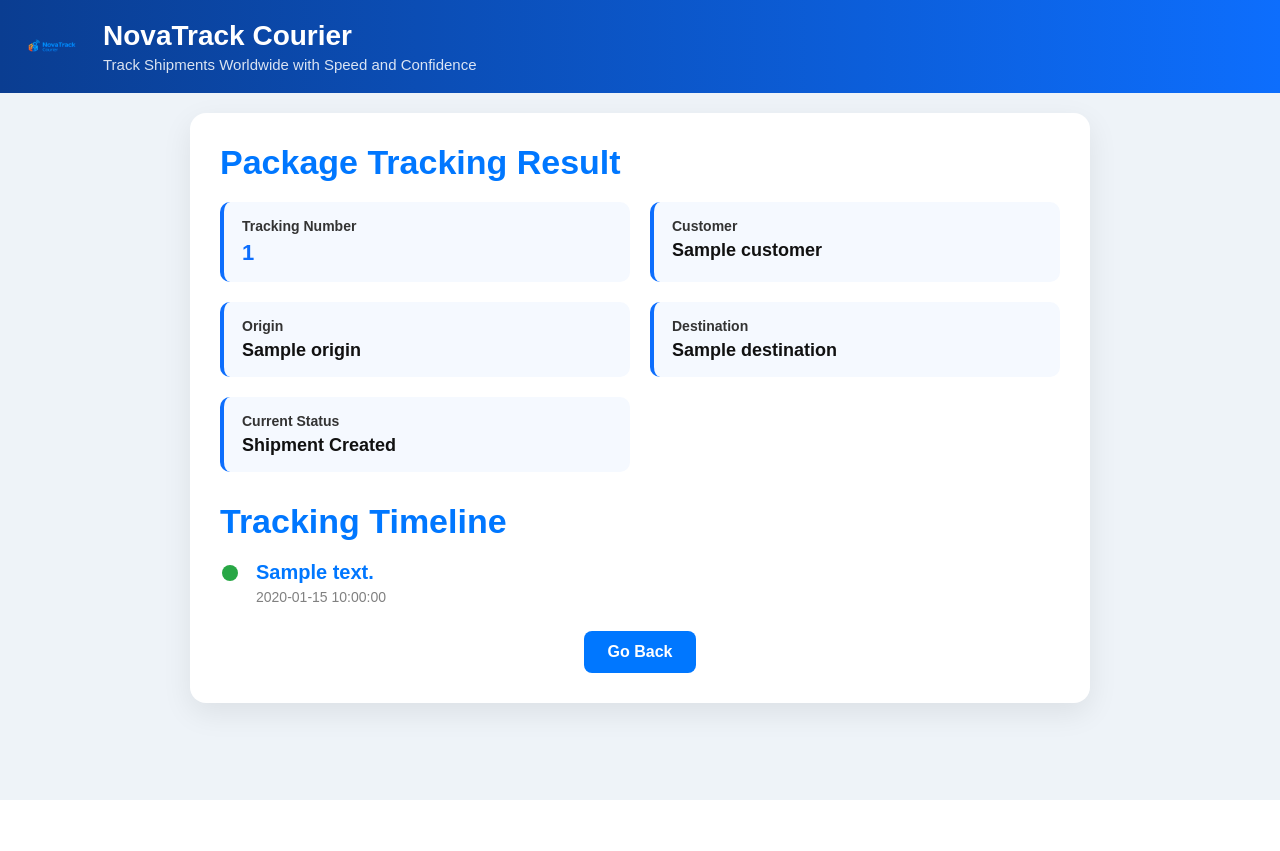
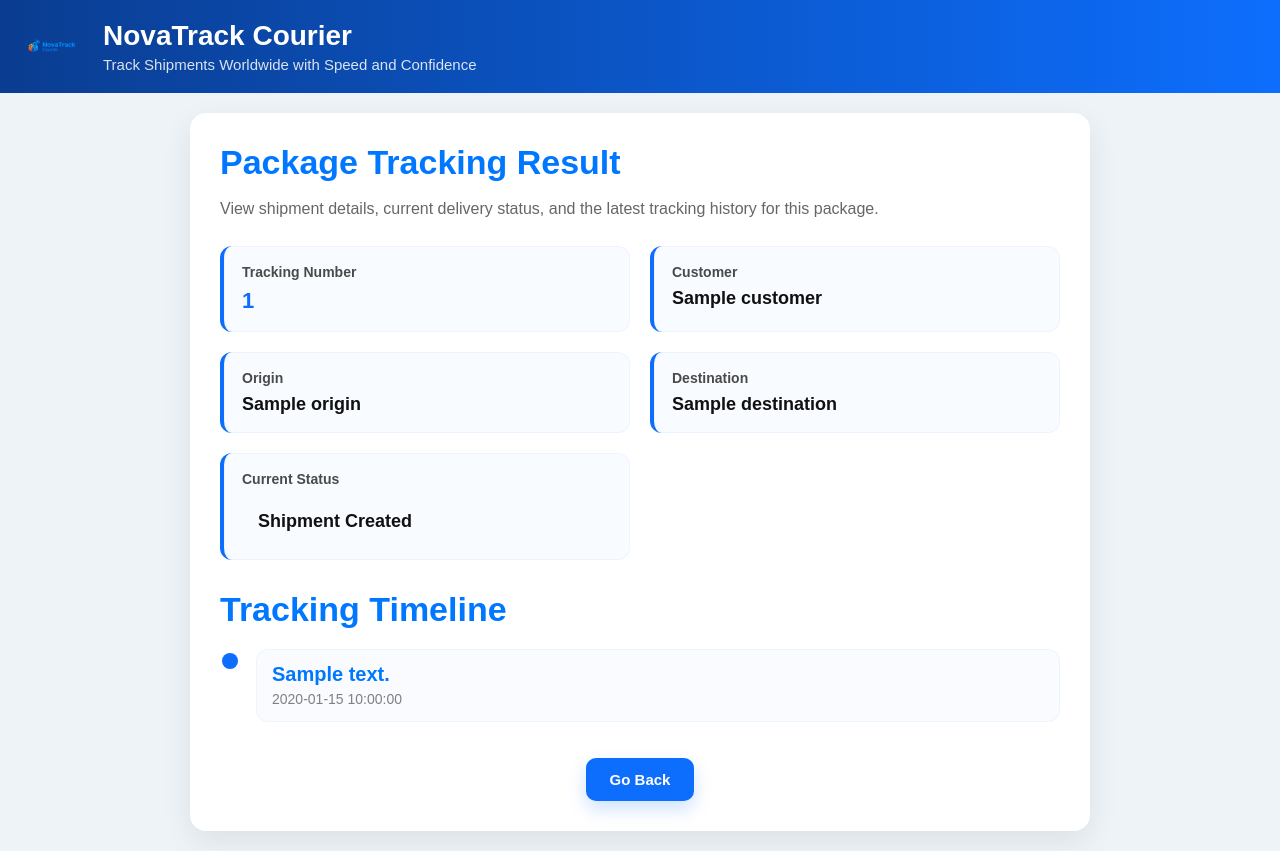
Before and after one commit to speechless001/novatrack-courier, a Flask app: template templates/result.html in a window 1280 px wide. Before the commit the page ends 800 px from the top, so only its background shows below. Run offline with Flask 3, Linux system fonts and the light colour scheme; the template is opened without the code that fills it: most values are stand-ins (such as "Sample title", 1, 10 or a date in 2020); some libraries are stand-ins or nearby versions.

Commit message:
css improvements

```diff
--- a/templates/result.html
+++ b/templates/result.html
@@ -97,14 +97,15 @@
         }
 
         .timeline {
-            margin-top: 10px;
+    margin-top: 18px;
 }
 
 .timeline-item {
     display: flex;
     align-items: flex-start;
     gap: 16px;
-            margin-bottom: 18px;
+    margin-bottom: 20px;
+    padding-bottom: 8px;
 }
 
 .timeline-left {
@@ -112,25 +113,54 @@
     flex-direction: column;
     align-items: center;
     width: 20px;
+    flex-shrink: 0;
 }
 
 .circle {
     width: 16px;
     height: 16px;
-            background: #28a745;
+    background: #0d6efd;
     border-radius: 50%;
     margin-top: 4px;
 }
 
 .line {
     width: 3px;
-            height: 45px;
-            background: #0077ff;
-            margin-top: 4px;
+    height: 46px;
+    background: #d6e4ff;
+    margin-top: 6px;
 }
 
 .timeline-item:last-child .line {
     display: none;
+}
+
+.content {
+    background: #f9fbfe;
+    padding: 14px 16px;
+    border-radius: 12px;
+    width: 100%;
+    box-shadow: inset 0 0 0 1px rgba(13, 110, 253, 0.05);
+}
+
+.content strong {
+    display: block;
+    font-size: 18px;
+    color: #0d6efd;
+    margin-bottom: 6px;
+}
+
+.time {
+    color: #6b7280;
+    font-size: 14px;
+}
+
+.latest .circle {
+    background: #198754;
+}
+
+.latest .content strong {
+    color: #198754;
 }
 
         .content strong {
@@ -150,15 +180,21 @@
             margin-top: 25px;
         }
 
+        .back-link {
+    text-align: center;
+    margin-top: 28px;
+}
+
 .back-link a {
     display: inline-block;
     text-decoration: none;
-            background: #0077ff;
+    background: #0d6efd;
     color: white;
-            padding: 12px 24px;
-            border-radius: 8px;
-            font-size: 16px;
+    padding: 13px 24px;
+    border-radius: 10px;
+    font-size: 15px;
     font-weight: 600;
+    box-shadow: 0 8px 18px rgba(13, 110, 253, 0.2);
 }
 
 .back-link a:hover {
@@ -242,6 +278,62 @@
                 padding: 14px;
             }
         }
+        .status-badge {
+    display: inline-block;
+    padding: 10px 16px;
+    border-radius: 999px;
+    font-size: 15px;
+    font-weight: 700;
+    margin-top: 6px;
+}
+
+.status-delivered {
+    background: rgba(40, 167, 69, 0.12);
+    color: #198754;
+}
+
+.status-transit {
+    background: rgba(13, 110, 253, 0.12);
+    color: #0d6efd;
+}
+
+.status-out {
+    background: rgba(255, 193, 7, 0.18);
+    color: #9a6700;
+}
+
+.status-delayed {
+    background: rgba(220, 53, 69, 0.12);
+    color: #dc3545;
+}
+.result-subtitle {
+    margin-top: -6px;
+    margin-bottom: 24px;
+    color: #666;
+    font-size: 16px;
+    line-height: 1.6;
+}
+.detail-box {
+    background: #f8fbff;
+    border-left: 4px solid #0d6efd;
+    padding: 18px 18px;
+    border-radius: 12px;
+    box-shadow: inset 0 0 0 1px rgba(13, 110, 253, 0.05);
+}
+
+.detail-box strong {
+    display: block;
+    margin-bottom: 8px;
+    color: #4a4a4a;
+    font-size: 14px;
+    font-weight: 600;
+}
+
+.detail-box span {
+    font-size: 18px;
+    color: #111;
+    font-weight: 600;
+}
     </style>
 </head>
 <body>
@@ -260,7 +352,9 @@
         <div class="card">
             {% if package %}
                 <h2>Package Tracking Result</h2>
-
+<p class="result-subtitle">
+    View shipment details, current delivery status, and the latest tracking history for this package.
+</p>
                 <div class="details-grid">
                     <div class="detail-box">
                         <strong>Tracking Number</strong>
@@ -282,9 +376,16 @@
                         <span>{{ package.destination }}</span>
                     </div>
 
-                    <div class="detail-box">
+                   <div class="detail-box status-box">
     <strong>Current Status</strong>
-                        <span>{{ package.status }}</span>
+    <span class="status-badge
+        {% if package.status == 'Delivered' %}status-delivered{% endif %}
+        {% if package.status == 'In Transit' %}status-transit{% endif %}
+        {% if package.status == 'Out for Delivery' %}status-out{% endif %}
+        {% if package.status == 'Delayed' %}status-delayed{% endif %}
+    ">
+        {{ package.status }}
+    </span>
 </div>
                 </div>
 
```
Also changed, not shown: templates/dashboard.html (+72 -7 lines). Lines whose indentation alone changed are shown as unchanged.
